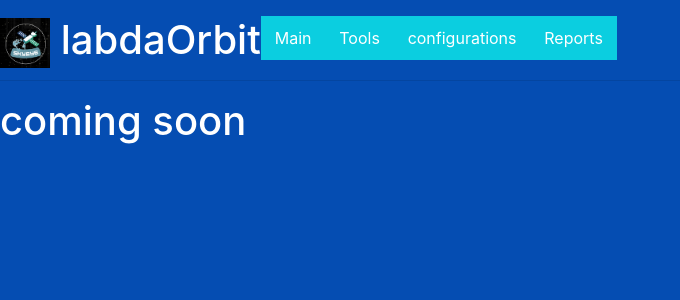
After one commit to jero98772/LambdaCard-NasaSpaceAppsChalleng, a Flask app: page /websdr.html in a window 1280 px wide. The commit adds this page. Shown: the top 300 px of the page, without its empty margins (0-680 px from the left). Run offline with Flask 2, Linux system fonts and the light colour scheme; some libraries are stand-ins or nearby versions.

Commit message:
add heroku configurations, add fix blank web pages

```diff
--- a/core/main.py
+++ b/core/main.py
@@ -13,27 +13,9 @@ class webpage():
 	@app.route("/")
 	def index():
 		return render_template("index.html")
-	@app.route("/wifi.html")
-	def wifi():
-		password="sky--eye"
-		ssid="Lambda-Orbit-EyeSky"
-		if request.method == 'POST':
-			ssid=request.form["ssid"]
-			p=request.form["password"]
-		return render_template("wifi.html",p=p,ssid=ssid)
 	@app.route("/tools.html")
 	def tools():
-		return render_template("tools.html")
-	@app.route("/images.html")
-	def images():
-		return render_template("images.html")
-	@app.route("/alert.html")
-	def alert():
-		return render_template("alert.html")
-
-	@app.route("/predsatelite.html")
-	def predsatelite():
-		return render_template("predsatelite.html")
+		return render_template("tools.html")#need content
 	@app.route("/noaaTolkit",methods=['GET','POST'])
 	def noaaTolkit():
 		if not os.path.exists(SAVESFOLDER):
@@ -59,8 +41,41 @@ class webpage():
 		im=img(i)
 		im2=grayScale(im)
 		return render_template("noaaTolkitOut.html",name="img/"+filename)
-
 	@app.route("/noaaTolkit/out/<string:name>")
 	def out(name):
 		filename=noaa(name,SAVESFOLDER,IMGFOLDER)
 		return render_template("noaaTolkitOut.html",name="img/"+filename)
+	@app.route("/analizeAI.html")
+	def analizeAI():
+		return render_template("analizeAI.html")
+	@app.route("/websdr.html")
+	def websdr():
+		return render_template("websdr.html")
+
+	@app.route("/configurations.html")
+	def configurations():
+		return render_template("configurations.html")
+	@app.route("/wifi.html")
+	def wifi():
+		password="sky--eye"
+		ssid="Lambda-Orbit-EyeSky"
+		if request.method == 'POST':
+			ssid=request.form["ssid"]
+			password=request.form["password"]
+		return render_template("wifi.html",password=password,ssid=ssid)
+	@app.route("/shedule.html")
+	def shedule():
+		return render_template("shedule.html")
+
+	@app.route("/reports.html")
+	def reports():
+		return render_template("reports.html")
+	@app.route("/images.html")
+	def images():
+		return render_template("images.html")
+	@app.route("/alert.html")
+	def alert():
+		return render_template("alert.html")
+	@app.route("/predsatelite.html")
+	def predsatelite():
+		return render_template("predsatelite.html")
--- a/core/templates/template.html
+++ b/core/templates/template.html
@@ -4,14 +4,12 @@
 	<link rel="stylesheet" href="https://stackpath.bootstrapcdn.com/bootstrap/4.3.1/css/bootstrap.min.css" integrity="sha384-ggOyR0iXCbMQv3Xipma34MD+dH/1fQ784/j6cY/iJTQUOhcWr7x9JvoRxT2MZw1T" crossorigin="anonymous">
 	<title></title>
 	<link rel="stylesheet" type="text/css" href="{{ url_for('static', filename='css/style.css')}}">
-
 </head>
 <body>
-<h1 style="color: white;" >labdaOrbit</h1>
-
+<header>
 <ul class="bar">
+	<li><h1 style="color: white;" ><img src="{{ url_for('static', filename='img/logo.png')}}" height="50" width="50"> labdaOrbit   </h1></li>
 	<li><a href="/">Main</a></li>
-
 	<li><a href="/tools.html">Tools</a>
 		<ul>
 			<li><a href="/noaaTolkit">signal2image</a> </li>
@@ -19,14 +17,12 @@
 			<li><a href="/websdr.html">websdr</a></li>
 		</ul>
 	</li>
-
-				<li><a href="/configurations">configurations</a>
+	<li><a href="/configurations.html">configurations</a>
 		<ul>
 			<li><a href="/shedule.html">shedule</a> </li>
 			<li><a href="/wifi.html">wifi</a> </li>
 		</ul>
 	</li>
-
 	<li><a href="/reports.html">Reports</a>
 		<ul>
 			<li><a href="/predsatelite.html">Predict next satelite</a></li>
@@ -35,12 +31,12 @@
 		</ul>
 	</li>
 </ul>
+</header>
 
 
-
-<hr>
 <br>
 <br>
+<hr>
 {% block content %}
 
 {% endblock %}
--- /dev/null
+++ b/core/templates/websdr.html
@@ -0,0 +1,4 @@
+{% extends  'template.html'%}
+{% block content %}
+<h1> coming soon </h1>
+{% endblock  %}
--- a/core/templates/wifi.html
+++ b/core/templates/wifi.html
@@ -2,10 +2,10 @@
 {% block content %}
 <h1>Wifi</h1>
 <label>ssid</label>
-<input type="text" name="ssid" value="ssid">
+<input type="text" name="ssid" value="{{ ssid }}">
 <br>
 <label>Password</label>
-<input type="Password" name="password" value="{{ p }}">
+<input type="Password" name="password" value="">
 <br>
 <input type="submit" name="">
 {% endblock  %}
--- /dev/null
+++ b/requirements.txt
@@ -0,0 +1,5 @@
+gunicorn
+scipy
+flask
+numpy
+pillow
```
Also changed, not shown: app.py (added, +10 -0 lines), core/templates/index.html (+7 -1 lines), core/static/img/2.jpeg (added), core/static/img/logo.png (added), misc/logo.png (added), 3 other files. Lines whose indentation alone changed are shown as unchanged.
